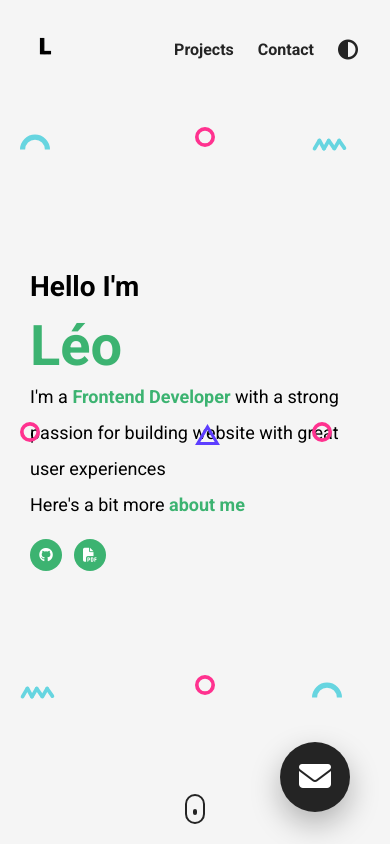
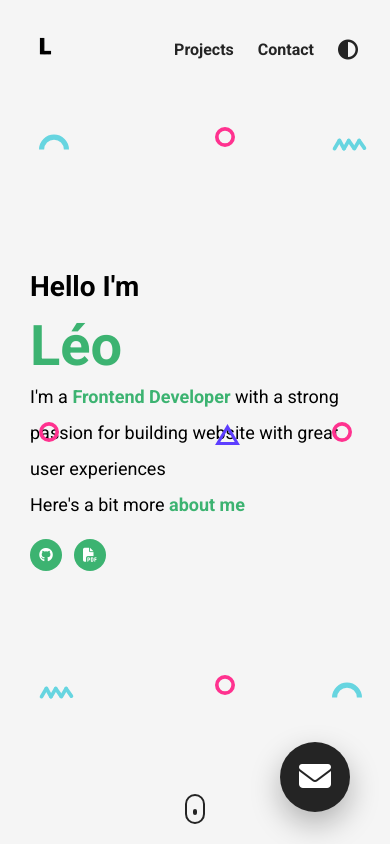
Before and after one commit to LE0Durand/FrontEnd-Advanced-E-Portfolio, a plain HTML site: page index.html in a window 390 px wide. Shown: the top 844 px of the page. Drawn offline with nearby package versions, Linux system fonts and the light colour scheme.

Commit message:
changed resume/no shape on mobile

```diff
--- a/css/style.css
+++ b/css/style.css
@@ -183,6 +183,10 @@ nav,
   color: #242424;
 }
 
+.fade-in {
+  transition: opacity 1s ease-in;
+}
+
 /*
 
 LANDING PAGE
@@ -270,6 +274,21 @@ LANDING PAGE
   animation: scroll 1000ms infinite alternate-reverse;
 }
 
+.header__content .title {
+  animation: header-fade-up 650ms 400ms backwards;
+}
+
+.header__content .sub-title {
+  animation: header-fade-up 650ms 500ms backwards;
+}
+
+.header__content .header__para {
+  animation: header-fade-up 650ms 600ms backwards;
+}
+.header__content .social__list {
+  animation: header-fade-up 650ms 700ms backwards;
+}
+
 @keyframes scroll {
   0% {
     transform: translateY(3px);
@@ -277,6 +296,18 @@ LANDING PAGE
 
   100% {
     transform: translateY(-3px);
+  }
+}
+
+@keyframes header-fade-up {
+  0% {
+    opacity: 0;
+    transform: translateY(40px);
+  }
+
+  100% {
+    opacity: 1;
+    transform: translateY(0px);
   }
 }
 
@@ -295,6 +326,7 @@ nav {
   margin: 0 auto;
   height: 100px;
   padding: 0 20px;
+  animation: nav-fade-up 650ms 200ms backwards;
 }
 
 #personal-logo {
@@ -319,6 +351,16 @@ nav {
 
 .fa-circle-half-stroke {
   font-size: 20px;
+}
+
+@keyframes nav-fade-up {
+  0% {
+    opacity: 0;
+  }
+
+  100% {
+    opacity: 1;
+  }
 }
 
 /*
@@ -634,47 +676,47 @@ SHAPES
 
 .shape--0 {
   top: 15vh;
-  left: 5vw;
+  left: 10vw;
 }
 
 .shape--1 {
   top: 15vh;
-  left: 50vw;
+  left: 55vw;
 }
 
 .shape--2 {
   top: 15vh;
-  left: 80vw;
+  left: 85vw;
 }
 
 .shape--3 {
   top: 50vh;
-  left: 5vw;
+  left: 10vw;
 }
 
 .shape--4 {
   top: 50vh;
-  left: 50vw;
+  left: 55vw;
 }
 
 .shape--5 {
   top: 50vh;
-  left: 80vw;
+  left: 85vw;
 }
 
 .shape--6 {
   top: 80vh;
-  left: 5vw;
+  left: 10vw;
 }
 
 .shape--7 {
   top: 80vh;
-  left: 50vw;
+  left: 55vw;
 }
 
 .shape--8 {
   top: 80vh;
-  left: 80vw;
+  left: 85vw;
 }
 
 /* Small phones, tablets, large smart phones */
--- a/index.html
+++ b/index.html
@@ -17,7 +17,7 @@
     </script>
 </head>
 
-<body onmousemove="moveBackground(event)">
+<body onmousemove="moveBackground(event), rotateBackground(event)">
     <section id="landing-page" >
         <nav>
             <figure>
@@ -48,7 +48,7 @@
                 <div class="social__list">
                     <a href="https://github.com/LE0Durand" class="social__link click" target="_blank"><i
                             class="fa-brands fa-github"></i></a>
-                    <a href="./assets/DURAND_Léo-CV_FR_2022V2.pdf" class="social__link click" target="_blank"><i
+                    <a href="./assets/cv_Leo_Durand.pdf" class="social__link click" target="_blank"><i
                             class="fa-solid fa-file-pdf"></i></a>
                 </div>
             </div>
--- a/js/index.js
+++ b/js/index.js
@@ -1,6 +1,19 @@
 let isModalOpen = false;
 let contrastToggle = false;
 const scaleFactor = 1 / 20;
+const rotateFactor = 1 / 8;
+
+setInterval(function hideShapesOnMobile() {
+  const shapes = document.querySelectorAll(".shape");
+
+  for (let i = 0; i < shapes.length; ++i) {
+    if (isMobileDevice()) {
+      shapes[i].style.display = "none";
+    } else {
+      shapes[i].style.display = "block";
+    }
+  }
+}, 1000);
 
 function moveBackground(event) {
   const shapes = document.querySelectorAll(".shape");
@@ -14,42 +27,60 @@ function moveBackground(event) {
   }
 }
 
+function rotateBackground(event) {
+  const shapes = document.querySelectorAll(".shape");
+  for (let i = 0; i < shapes.length; ++i) {
+    shapes[i].style.transform += `rotate(${event.clientX * rotateFactor}deg)`;
+  }
+}
+
+function isMobileDevice() {
+  return (
+    navigator.userAgent.match(/Android/i) ||
+    navigator.userAgent.match(/webOS/i) ||
+    navigator.userAgent.match(/iPhone/i) ||
+    navigator.userAgent.match(/iPad/i) ||
+    navigator.userAgent.match(/iPod/i) ||
+    navigator.userAgent.match(/BlackBerry/i) ||
+    navigator.userAgent.match(/Windows Phone/i)
+  );
+}
+
 function toggleContrast() {
   contrastToggle = !contrastToggle;
   if (contrastToggle) {
-        document.body.classList += " dark-theme"
-    }
-    else {
+    document.body.classList += " dark-theme";
+  } else {
     document.body.classList.remove("dark-theme");
   }
 }
 
 function contact(event) {
   event.preventDefault();
-    const loading = document.querySelector('.modal__overlay--loading')
-    const success = document.querySelector('.modal__overlay--success')
-    loading.classList += " modal__overlay--visible"
+  const loading = document.querySelector(".modal__overlay--loading");
+  const success = document.querySelector(".modal__overlay--success");
+  loading.classList += " modal__overlay--visible";
 
   emailjs
     .sendForm(
-            'service_jxe403y',
-            'template_1zqzve5',
+      "service_jxe403y",
+      "template_1zqzve5",
       event.target,
-            'XPF-vqRbYXh0P65_p'
-        ).then(() => {
+      "XPF-vqRbYXh0P65_p"
+    )
+    .then(() => {
       loading.classList.remove("modal__overlay--visible");
       success.classList += " modal__overlay--visible";
-        }).catch(() => {
+    })
+    .catch(() => {
       loading.classList.remove("modal__overlay--visible");
       alert(
         "The email service is temporarly unavailable. Please contact me durectly on leo.durand87@gmail.com"
       );
-        })
+    });
 }
 
-
 function toggleModal() {
-
   if (isModalOpen) {
     isModalOpen = false;
     return document.body.classList.remove("modal--open");
```
Also changed, not shown: 2 other files. Lines whose indentation alone changed are shown as unchanged.
